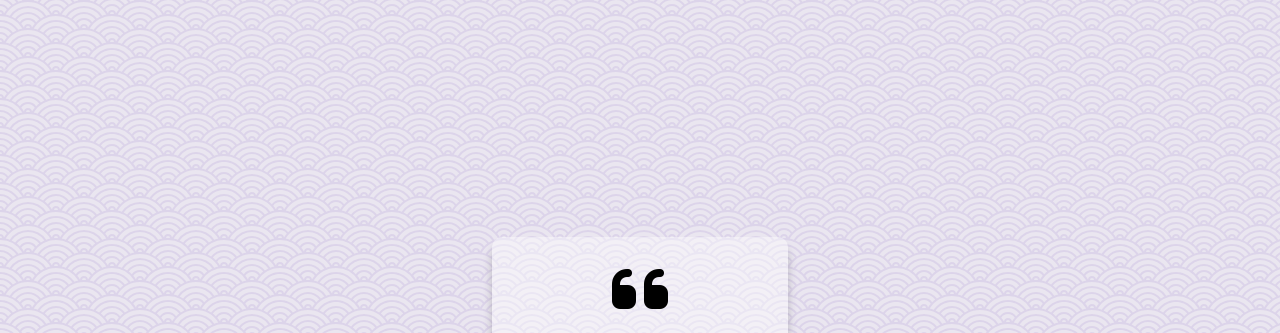
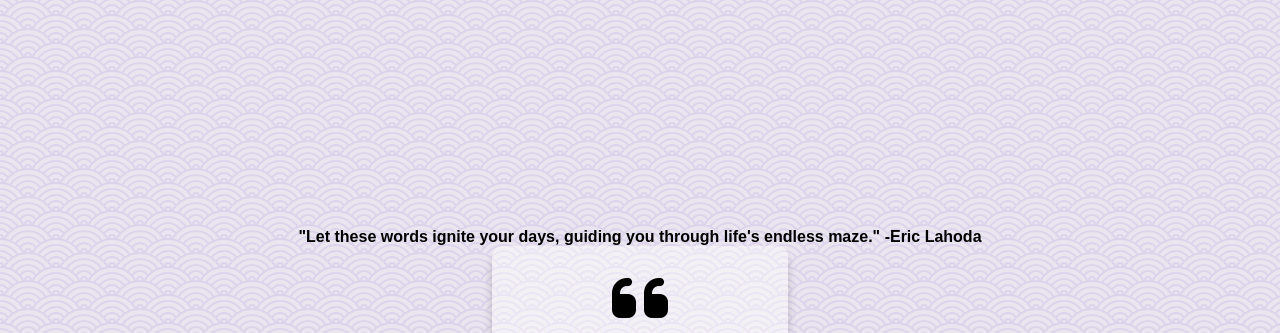
Before and after one commit to elahoda/quote-generator, a plain HTML site: page index.html in a window 1280 px wide. Shown: the top 333 px of the page. Drawn offline with Linux system fonts and the light colour scheme; no server answers; a web font is replaced by a local one.

Commit message:
my name and quote

```diff
--- a/index.html
+++ b/index.html
@@ -10,6 +10,7 @@
     <link rel="stylesheet" href="style.css">
 </head>
 <body>
+    <div class="ericsnote">"Let these words ignite your days, guiding you through life's endless maze." -Eric Lahoda</div>
     <div class="quote-container" id="quote-container">
         <!-- Quote Element -->
         <div class="quote-text">
```
